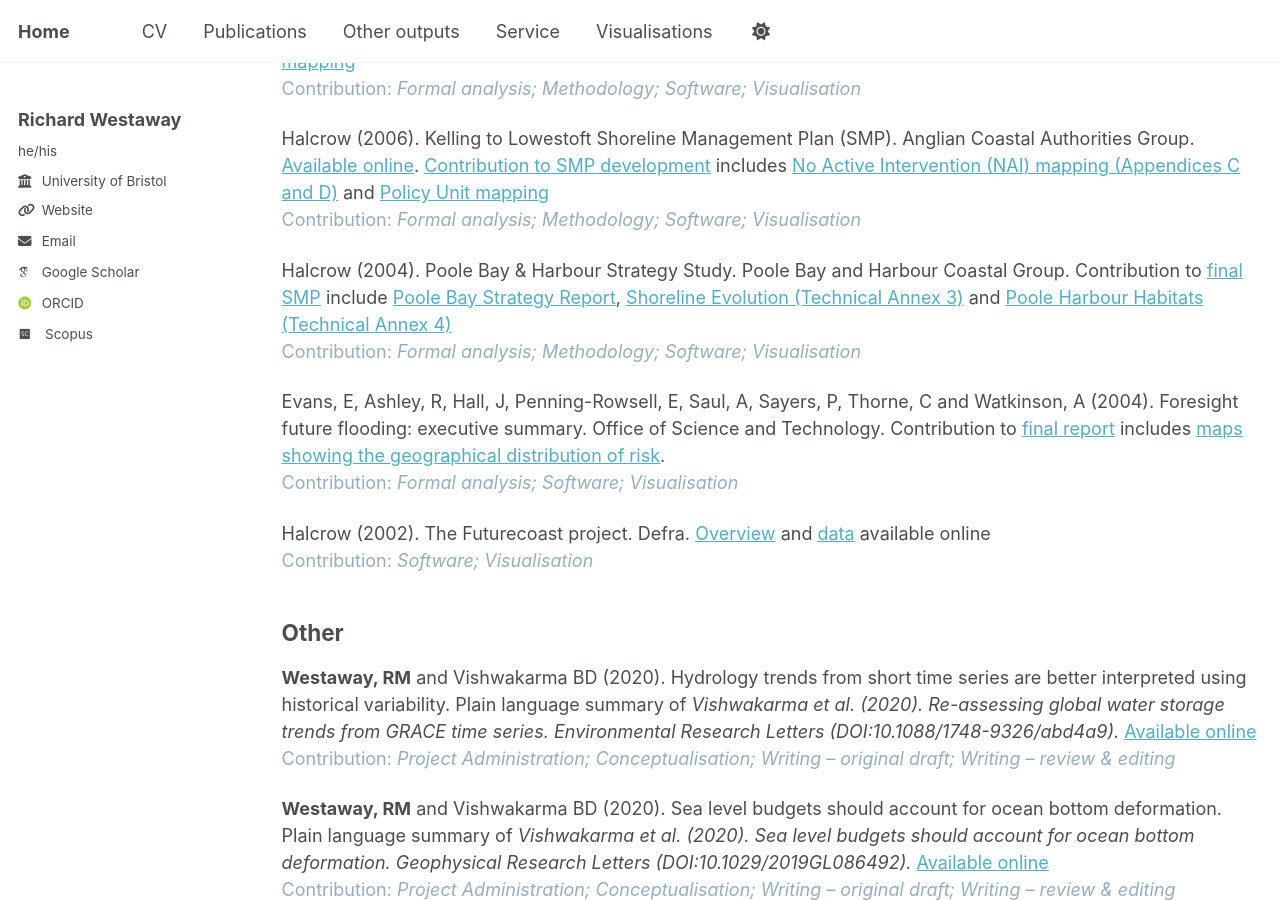
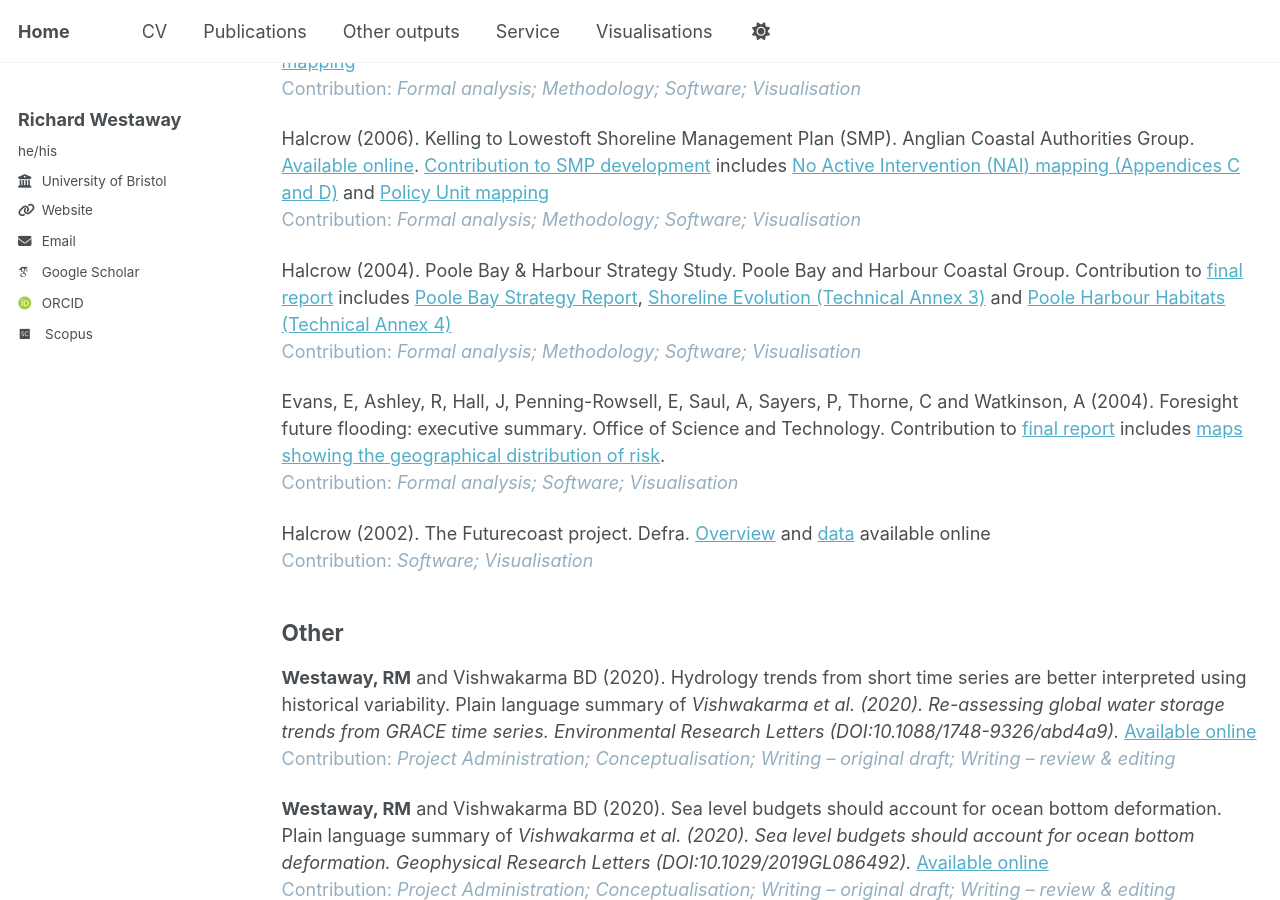
Before and after one commit to richardwestaway/richardwestaway.github.io, a Jekyll site: the page built from _pages/outputs.html, in a window 1280 px wide and 900 px high, scrolled down 12104 px. Built offline with Jekyll 4.4.1, drawn with Linux system fonts in a browser that asks for light colours; some web fonts are replaced.

Commit message:
Update outputs.html

```diff
--- a/_pages/outputs.html
+++ b/_pages/outputs.html
@@ -251,7 +251,7 @@ information package for the UK. Awareness-raising poster, March 2008. <a href="h
 
 <p>Halcrow (2006). Kelling to Lowestoft Shoreline Management Plan (SMP). Anglian Coastal Authorities Group. <a href="https://web.archive.org/web/20061219140512/http://www.northnorfolk.org/acag/documents_2006/SMP_Final_Final_Report.pdf" target="_blank" rel="noopener">Available online</a>. <a href="https://web.archive.org/web/20061222135406/http://www.northnorfolk.org/acag/documents_2006/SMP_Final_Appendix_A.pdf#page=5" target="_blank" rel="noopener">Contribution to SMP development</a> includes <a href="https://web.archive.org/web/20061214203347/http://www.northnorfolk.org/acag/default_smp.asp" target="_blank" rel="noopener">No Active Intervention (NAI) mapping (Appendices C and D)</a> and <a href="https://web.archive.org/web/20090618092044/http://www.northnorfolk.org:80/coastal/810.asp" target="_blank" rel="noopener">Policy Unit mapping</a><br /><span style="color: #95aebf;">Contribution: <em>Formal analysis; Methodology; Software; Visualisation</em></span></p>
 
-<p>Halcrow (2004). Poole Bay &amp; Harbour Strategy Study. Poole Bay and Harbour Coastal Group. Contribution to <a href="https://www.twobays.net/strategy_study.htm" target="_blank" rel="noopener">final SMP</a> include <a href="https://www.twobays.net/Strategy%20Study/2004_Strategy%20Report%20-%20PBY-%20Poole%20Bay.pdf" target="_blank" rel="noopener">Poole Bay Strategy Report</a>, <a href="https://www.twobays.net/Strategy%20Study/2004_TECHNICAL%20ANNEX%203%20-%20Shoreline%20Evolution.pdf" target="_blank" rel="noopener">Shoreline Evolution (Technical Annex 3)</a> and <a href="https://www.twobays.net/Strategy%20Study/2004_TECHNICAL%20ANNEX%204%20-%20Poole%20Harbour%20Habitats.pdf" target="_blank" rel="noopener">Poole Harbour Habitats (Technical Annex 4)</a><br /><span style="color: #95aebf;">Contribution: <em>Formal analysis; Methodology; Software; Visualisation</em></span></p>
+<p>Halcrow (2004). Poole Bay &amp; Harbour Strategy Study. Poole Bay and Harbour Coastal Group. Contribution to <a href="https://www.twobays.net/strategy_study.htm" target="_blank" rel="noopener">final report</a> includes <a href="https://www.twobays.net/Strategy%20Study/2004_Strategy%20Report%20-%20PBY-%20Poole%20Bay.pdf" target="_blank" rel="noopener">Poole Bay Strategy Report</a>, <a href="https://www.twobays.net/Strategy%20Study/2004_TECHNICAL%20ANNEX%203%20-%20Shoreline%20Evolution.pdf" target="_blank" rel="noopener">Shoreline Evolution (Technical Annex 3)</a> and <a href="https://www.twobays.net/Strategy%20Study/2004_TECHNICAL%20ANNEX%204%20-%20Poole%20Harbour%20Habitats.pdf" target="_blank" rel="noopener">Poole Harbour Habitats (Technical Annex 4)</a><br /><span style="color: #95aebf;">Contribution: <em>Formal analysis; Methodology; Software; Visualisation</em></span></p>
 
 <p>Evans, E, Ashley, R, Hall, J, Penning-Rowsell, E, Saul, A, Sayers, P, Thorne, C and Watkinson, A (2004). Foresight future flooding: executive summary. Office of Science and Technology. Contribution to <a href="https://www.gov.uk/government/publications/future-flooding" target="_blank" rel="noopener">final report</a> includes <a href="https://web.archive.org/web/20101012201344/http://www.bis.gov.uk/assets/bispartners/foresight/docs/flood-and-coastal-defence/vol1chapter4a.pdf" target="_blank" rel="noopener">maps showing the geographical distribution of risk</a>.<br /><span style="color: #95aebf;">Contribution: <em>Formal analysis; Software; Visualisation</em></span></p>
 
```
